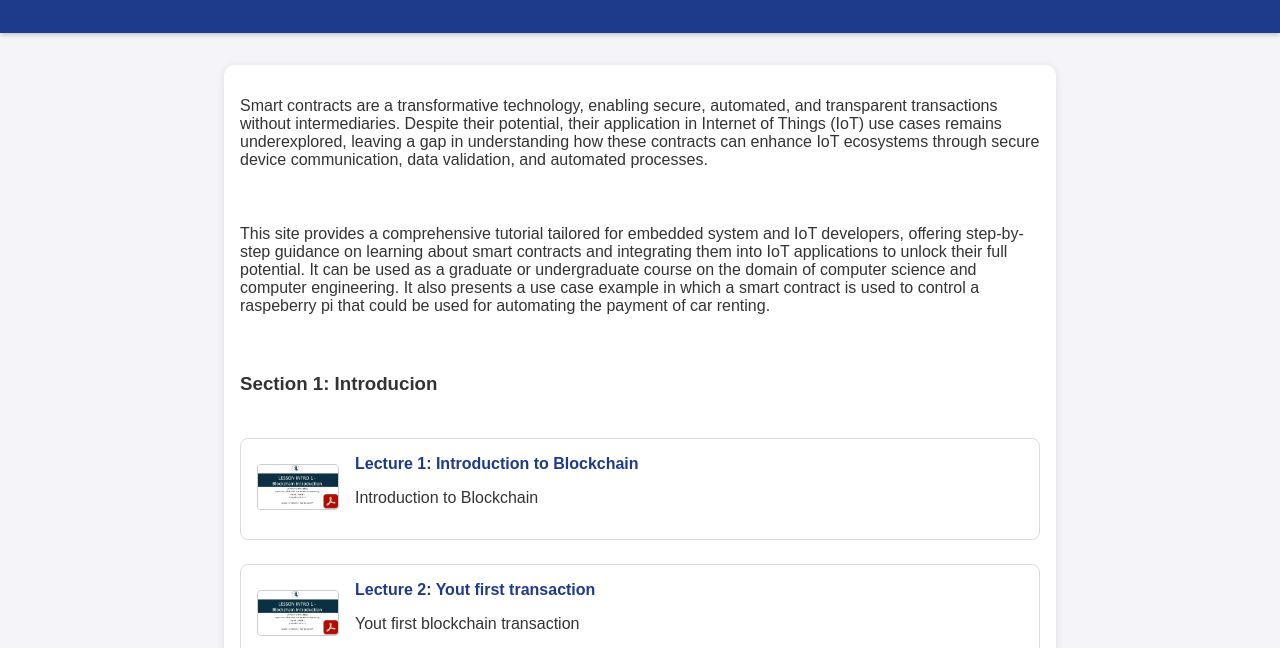
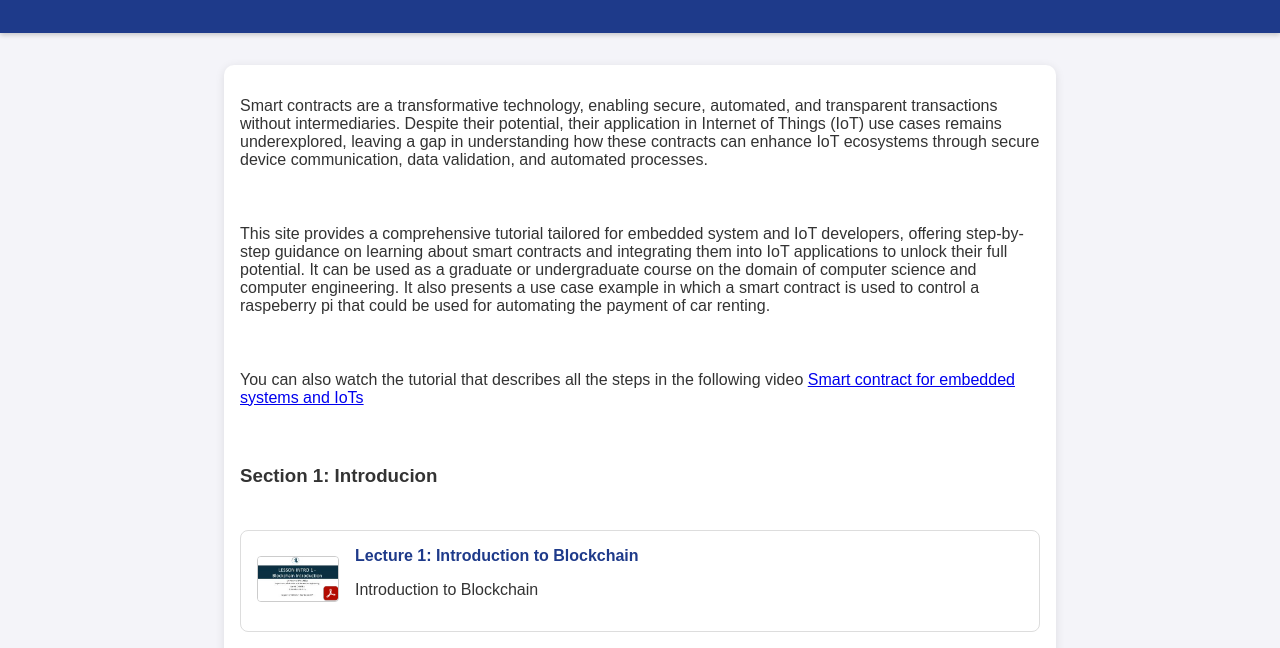
Before and after one commit to kachris/IoT-SmartContract.github.io, a plain HTML site: page index.html in a window 1280 px wide. Shown: the part 152-800 px from the top of the page. Drawn offline with Linux system fonts and the light colour scheme.

Commit message:
Update index.html

```diff
--- a/index.html
+++ b/index.html
@@ -88,6 +88,9 @@
 			about smart contracts and integrating them into IoT applications to unlock their full potential. It can be used as a graduate or undergraduate course on the
 			domain of computer science and computer engineering. It also presents a use case example in which a smart contract is used to control a raspeberry pi that could be used
 			for automating the payment of car renting.</p>
+
+			<p>You can also watch the tutorial that describes all the steps in the following video <a href="https://www.youtube.com/watch?v=TH6A3HtAlF4" target="_blank">Smart contract for embedded systems and IoTs</a>
+
 
 
 			<!-- Example PDF Item -->
```
